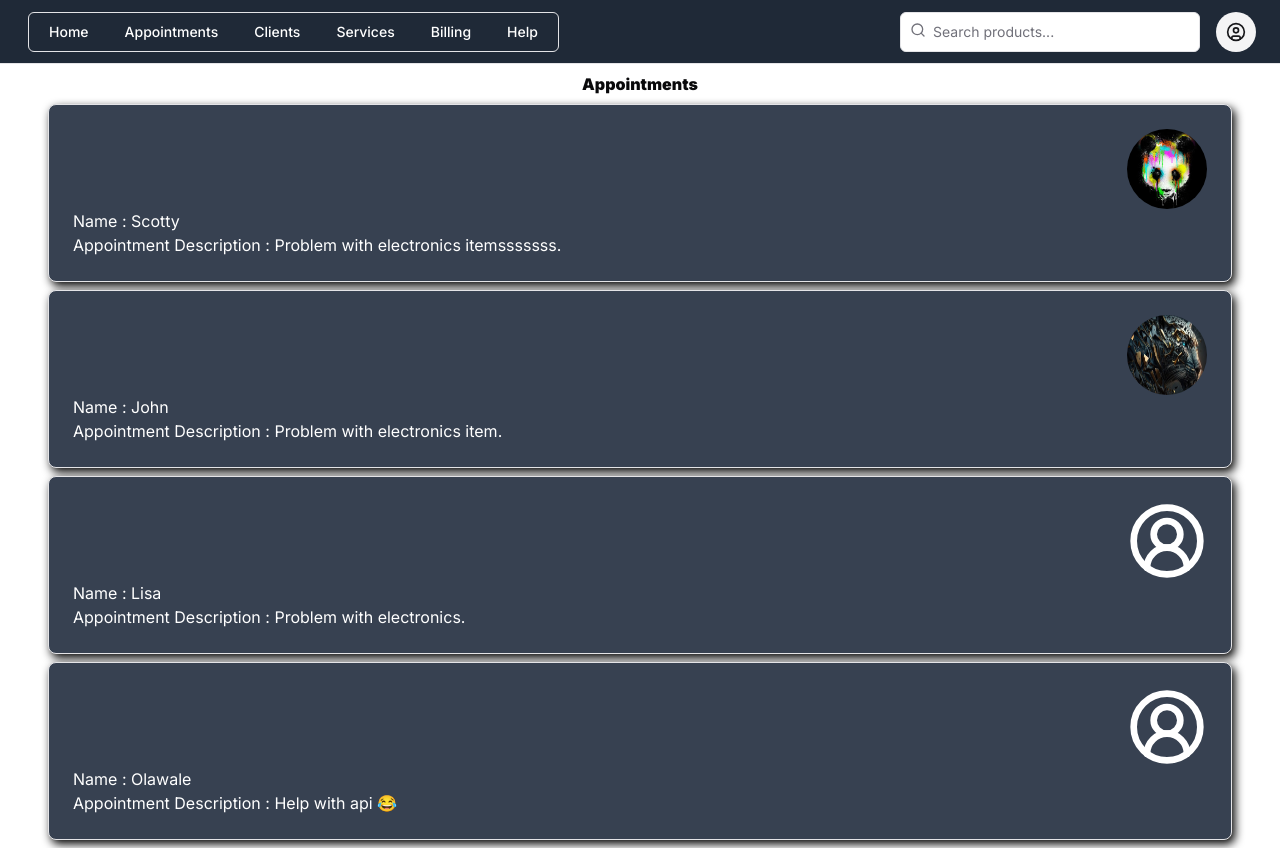
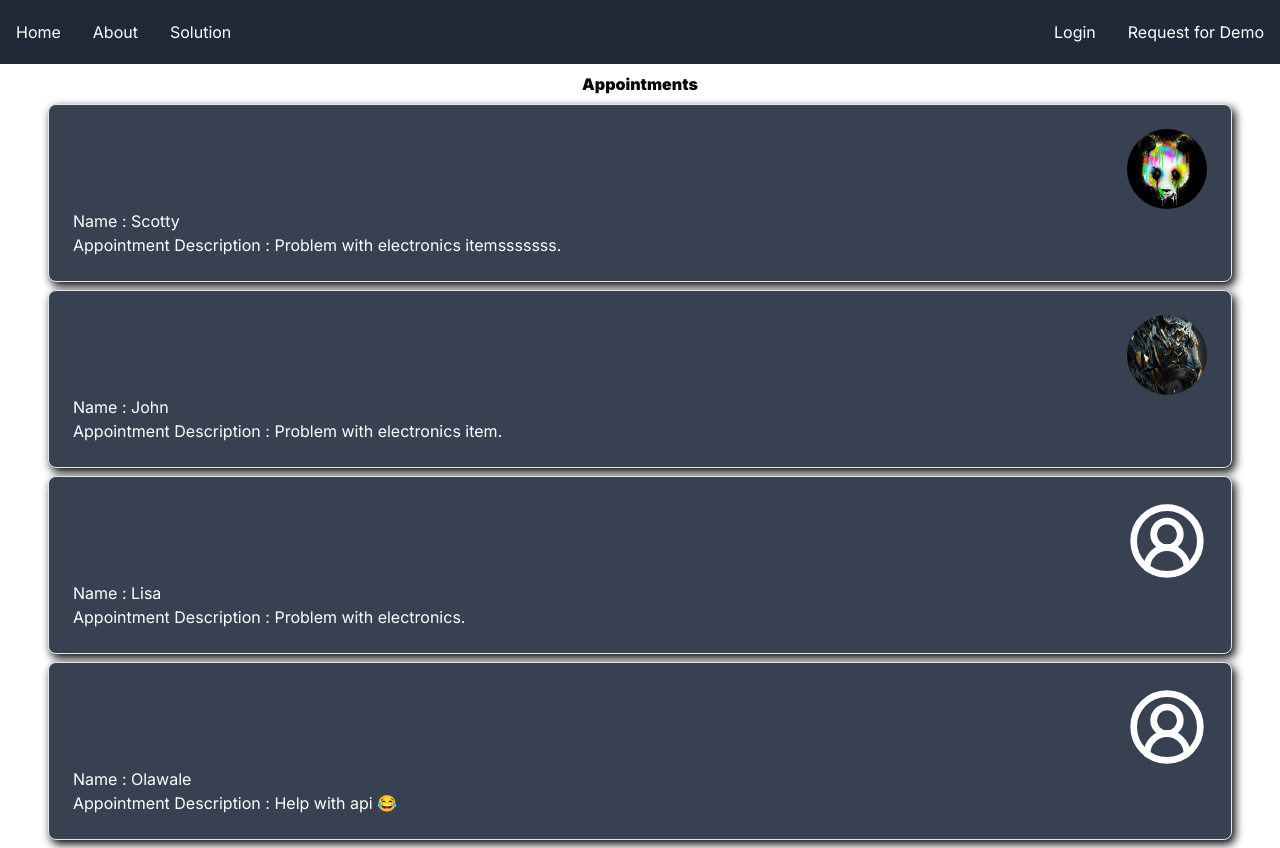
Before and after one commit to intondiscott/Appointment-Tracking-System, a Next.js app: page /appointment in a window 1280 px wide. Built offline with nearby package versions, Linux system fonts and the light colour scheme.

Commit message:
Update header.tsx

```diff
--- a/src/components/Header/header.tsx
+++ b/src/components/Header/header.tsx
@@ -1,102 +1,24 @@
-import React from "react";
-import Link from "next/link";
-import {
-  Menubar,
-  MenubarContent,
-  MenubarItem,
-  MenubarMenu,
-  MenubarTrigger,
-} from "@/components/ui/menubar";
-import { Button } from "@/components/ui/button";
-import {
-  DropdownMenu,
-  DropdownMenuContent,
-  DropdownMenuItem,
-  DropdownMenuLabel,
-  DropdownMenuSeparator,
-  DropdownMenuTrigger,
-} from "@/components/ui/dropdown-menu";
-import { Input } from "@/components/ui/input";
-import { Search, CircleUser } from "lucide-react";
+import { FC } from 'react';
+import Link from 'next/link';
 
-type SubItem = {
-  name: string;
-  path?: string;
-};
+interface HeaderProps {
+  onLoginClick: () => void;
+}
 
-type HeaderItem = {
-  name: string;
-  subItems?: SubItem[];
-};
-
-const Header = async () => {
-  const getData = async () => {
-    const res = await fetch("http://localhost:3000/api/UI_Template");
-    return res.json();
-  };
-  const headerData = await getData();
-
+const Header: FC<HeaderProps> = ({ onLoginClick }) => {
   return (
-    <header className='bg-gray-800 p-1 text-white sticky top-0 flex h-16 items-center gap-4 border-b bg-background px-4 md:px-6'>
-      <nav className='flex justify-start p-1'>
-        <Menubar className='bg-gray-800 text-white p-1'>
-          {headerData.map((headerItem: HeaderItem, index: number) => (
-            <MenubarMenu key={index}>
-              <MenubarTrigger className='px-4 py-2 hover:bg-gray-700'>
-                {headerItem.name}
-              </MenubarTrigger>
-              {headerItem.subItems && (
-                <MenubarContent className='bg-gray-800 text-white'>
-                  {headerItem.subItems.map(
-                    (subItem: SubItem, subIndex: number) => (
-                      <MenubarItem
-                        key={subIndex}
-                        className='hover:bg-gray-700 px-4 py-2'
-                      >
-                        {subItem.path ? (
-                          <Link href={subItem.path}>{subItem.name}</Link>
-                        ) : (
-                          subItem.name
-                        )}
-                      </MenubarItem>
-                    )
-                  )}
-                </MenubarContent>
-              )}
-            </MenubarMenu>
-          ))}
-        </Menubar>
+    <header className="bg-gray-800 text-white sticky top-0 flex items-center justify-between px-4 py-5">
+      <nav className="flex justify-between w-full">
+        <ul className="flex space-x-8">
+          <li><Link href="/">Home</Link></li>
+          <li><Link href="/about">About</Link></li>
+          <li><Link href="/solution">Solution</Link></li>
+        </ul>
+        <ul className="flex space-x-8">
+          <li><button onClick={onLoginClick} className="hover:underline">Login</button></li>
+          <li><Link href="/request-demo" className="hover:underline">Request for Demo</Link></li>
+        </ul>
       </nav>
-
-      <div className='flex w-full items-center gap-4 md:ml-auto md:gap-2 lg:gap-4'>
-        <form className='ml-auto flex-1 sm:flex-initial'>
-          <div className='relative'>
-            <Search className='absolute left-2.5 top-2.5 h-4 w-4 text-muted-foreground' />
-            <Input
-              type='search'
-              placeholder='Search products...'
-              className='pl-8 sm:w-[300px] md:w-[200px] lg:w-[300px]'
-            />
-          </div>
-        </form>
-        <DropdownMenu>
-          <DropdownMenuTrigger asChild>
-            <Button variant='secondary' size='icon' className='rounded-full'>
-              <CircleUser className='h-5 w-5' />
-              <span className='sr-only'>Toggle user menu</span>
-            </Button>
-          </DropdownMenuTrigger>
-          <DropdownMenuContent align='end'>
-            <DropdownMenuLabel>My Account</DropdownMenuLabel>
-            <DropdownMenuSeparator />
-            <DropdownMenuItem>Settings</DropdownMenuItem>
-            <DropdownMenuSeparator />
-            <DropdownMenuItem>Logout</DropdownMenuItem>
-            <DropdownMenuSeparator />
-            <DropdownMenuItem>Reports</DropdownMenuItem>
-          </DropdownMenuContent>
-        </DropdownMenu>
-      </div>
     </header>
   );
 };
```
